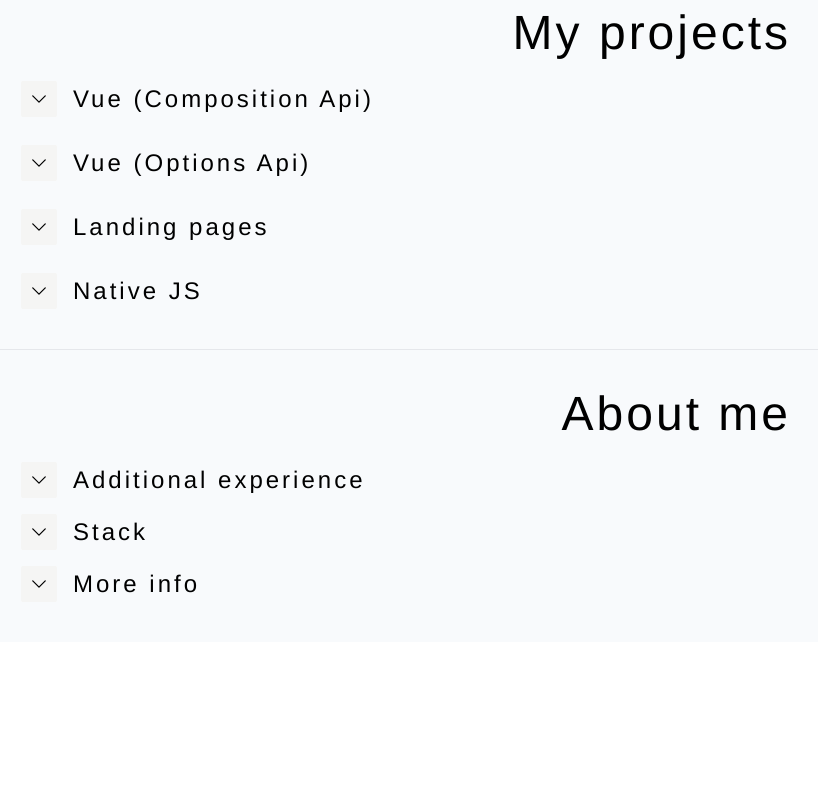
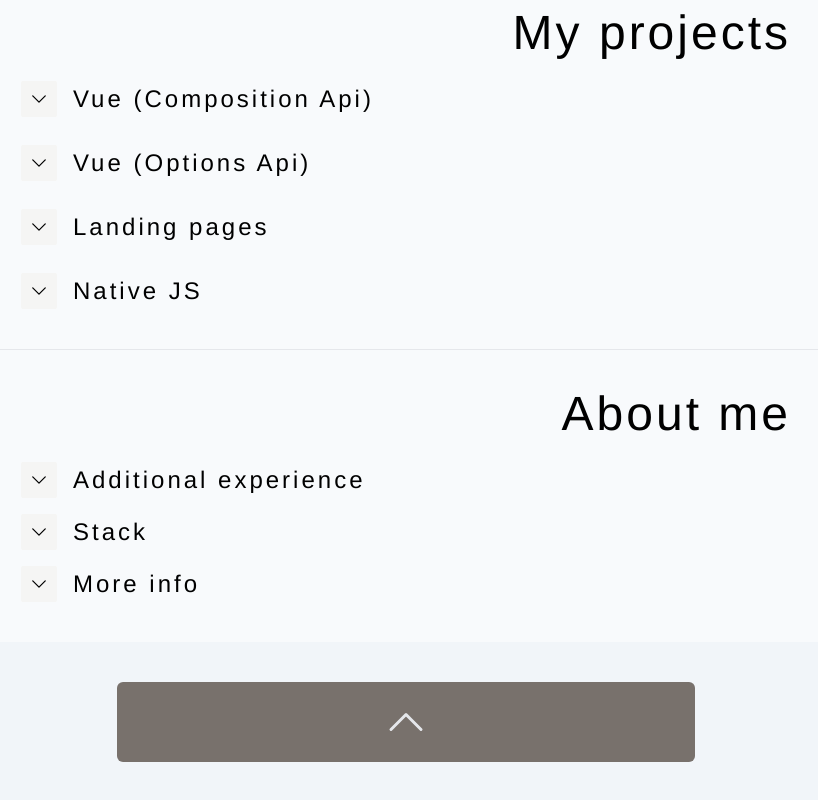
Before and after one commit to denispolovyan/frontend-portfolio, a Vue app: page / in a window 1280 px wide. Shown: the part 673-1473 px from the top of the page, without its empty margins (234-1052 px from the left). Before the commit the page ends 1315 px from the top, so only its background shows below. Built offline with nearby package versions, Linux system fonts and the light colour scheme.

Commit message:
feature: created footer

```diff
--- a/src/App.vue
+++ b/src/App.vue
@@ -3,6 +3,7 @@ import TheHeader from './components/TheHeader.vue'
 import TheFrontPage from './components/TheFrontPage.vue'
 import TheProjects from './components/TheProjects.vue'
 import TheAboutMe from './components/TheAboutMe.vue'
+import TheFooter from './components/TheFooter.vue'
 </script>
 
 <template>
@@ -10,7 +11,8 @@ import TheAboutMe from './components/TheAboutMe.vue'
     <the-header />
     <the-front-page />
     <the-projects />
-	 <the-about-me/>
+    <the-about-me />
+    <the-footer />
   </div>
 </template>
 
--- a/src/components/TheAboutMe.vue
+++ b/src/components/TheAboutMe.vue
@@ -151,7 +151,7 @@ const aboutCardClasses = 'text-2xl flex gap-4 items-center'
           <div v-if="about.info" clas="border-b border-gray-300 pb-6">
             <div>
               I am an electronics design engineer student at the National Technical University of Ukraine
-              “Igor Sikorsky Kyiv Polytechnic Institute”. All I know about IT I learned myself so I am not used to get needed information from somebody, I know how to find it myself. Frontend for me is not just an easy way to IT, I like to discover new technologies, combine it and contemplate the result. I have that amazing feeling when the code starts running and I want to feel that again and again. That's why I am open to work as a Junior Frontend Developer.
+              “Igor Sikorsky Kyiv Polytechnic Institute”. All I know about IT I learned myself so I am not used to get needed information from somebody, I know how to find it myself. Frontend for me is not just an easy way to IT, I like to discover new technologies, combine it and the result. I have that amazing feeling when the code starts running and I want to feel that again and again. That's why I am open to work as a Junior Frontend Developer.
             </div>
           </div>
         </div>
--- a/src/components/TheFooter.vue
+++ b/src/components/TheFooter.vue
@@ -1,3 +1,43 @@
+<script setup>
+import { ChevronUpIcon } from '@heroicons/vue/24/outline'
+
+import { usePortfolioStore } from '../store/portfolio'
+
+const store = usePortfolioStore()
+</script>
+
 <template>
-	<div>footer</div>
+  <div
+    v-scroll-to="{
+      el: '#header',
+      duration: 1000
+    }"
+    :class="{ 'bg-gray-400': store.getNightTheme, 'bg-slate-100': !store.getNightTheme }"
+  >
+    <div class="content-container_frontpage">
+      <div
+		class=" mx-auto w-3/4 ssm:w-11/12 rounded-md py-4 flex justify-center duration-1000 cursor-pointer"
+        :class="{
+          'bg-gray-500 hover:bg-stone-200 text-gray-200 hover:text-gray-700': store.getNightTheme,
+          'bg-stone-500 hover:bg-gray-300 text-gray-200 hover:text-gray-800': !store.getNightTheme
+        }"
+      >
+        <ChevronUpIcon
+          class="h-12"
+        />
+      </div>
+    </div>
+  </div>
 </template>
+
+<style scoped>
+@import url('https://fonts.googleapis.com/css2?family=Arimo:wght@400;600&display=swap');
+
+.content-container_frontpage {
+  max-width: 800px;
+  margin: 0px auto;
+  padding: 40px 15px;
+  font-family: 'Arimo', sans-serif;
+  letter-spacing: 3px;
+}
+</style>
--- a/src/components/TheHeader.vue
+++ b/src/components/TheHeader.vue
@@ -31,7 +31,7 @@ onMounted(() => {
 </script>
 
 <template>
-  <div class="font border-b" :class="{ 'bg-gray-400': nightTheme, 'bg-slate-100': !nightTheme }">
+  <div id="header" class="font border-b" :class="{ 'bg-gray-400': nightTheme, 'bg-slate-100': !nightTheme }">
     <div class="flex gap-3 h-40 items-center justify-between content-container ssm:h-28">
       <div>
         <img v-if="!nightTheme" class="w-20 ssm:w-16" src="../assets/logo.png" alt="logo" /><img
```
